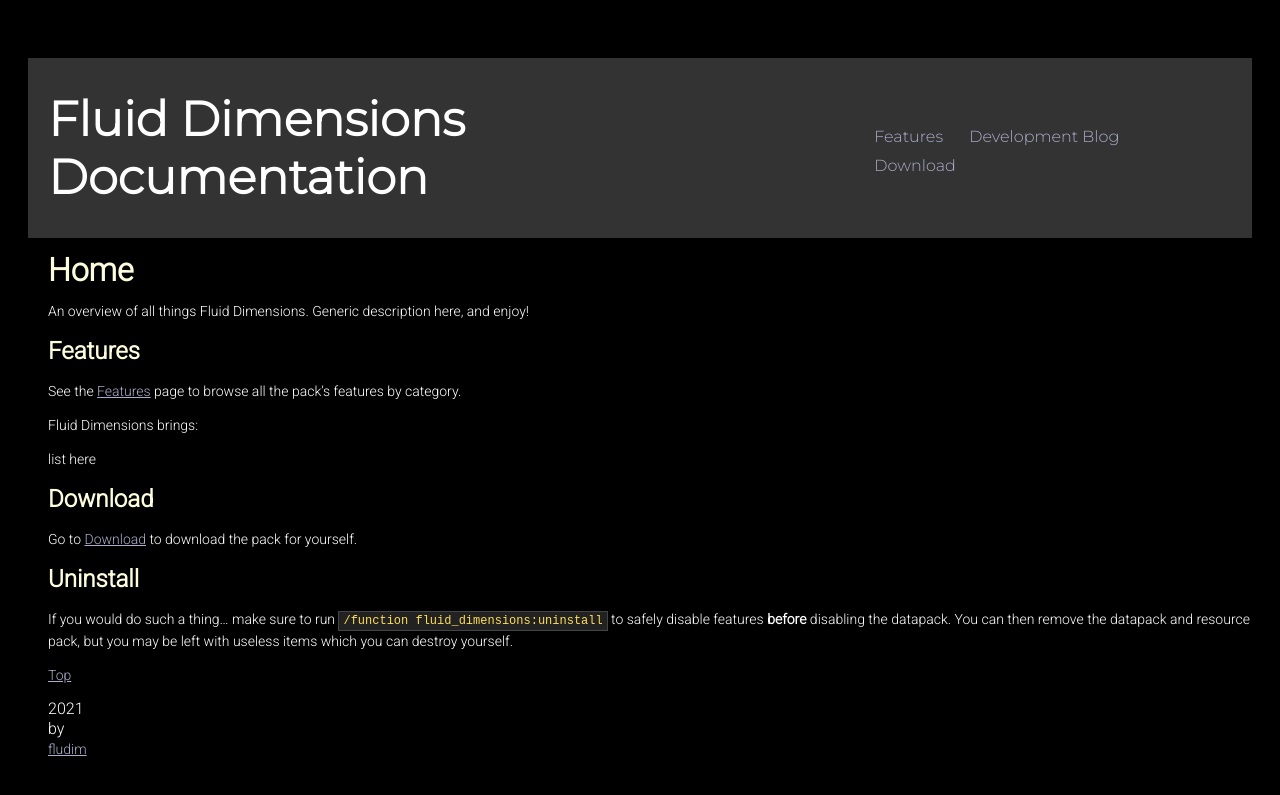
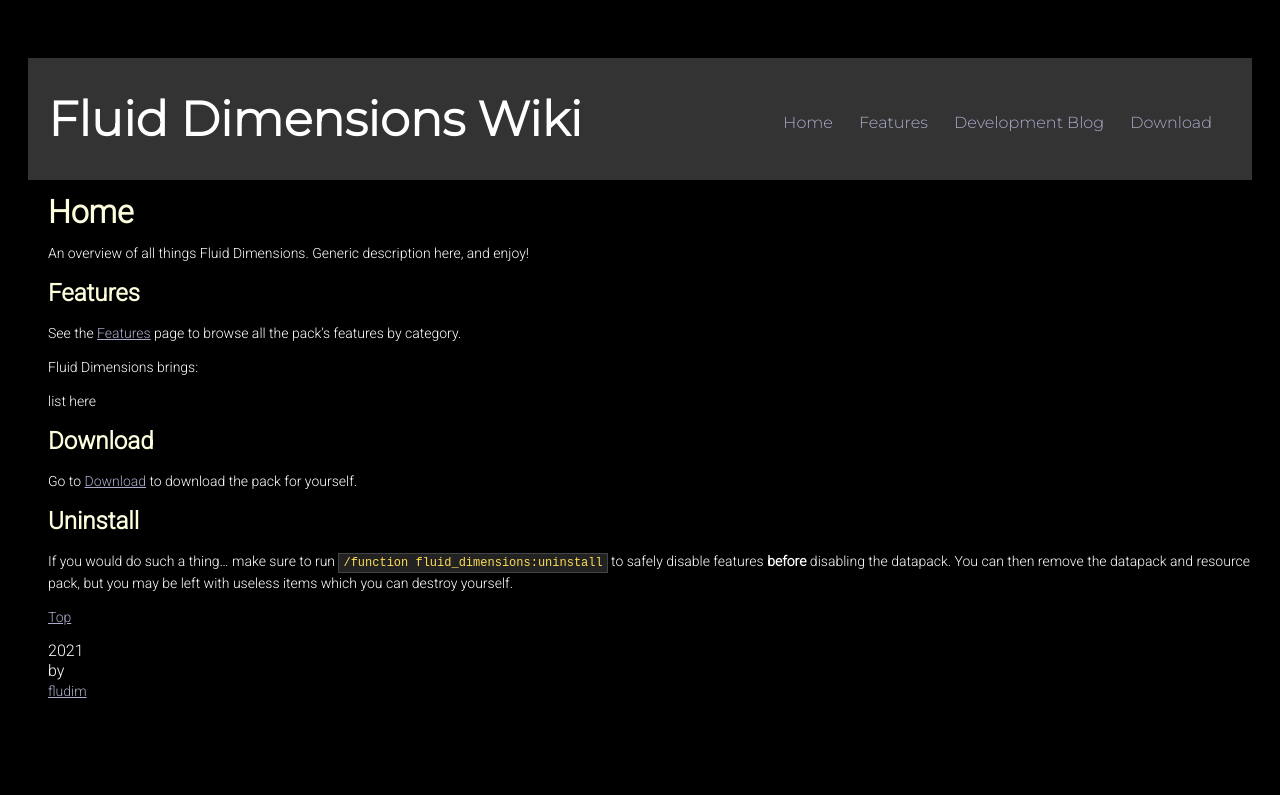
Before and after one commit to fludim/docs, a Jekyll site: the page built from index.md, in a window 1280 px wide. Shown: the top 795 px of the page. Built offline with Jekyll 4.4.1, drawn with Linux system fonts in a browser that asks for light colours; our own code applies the rules of GitHub Pages for plain Markdown files.

Commit message:
fix nav bar links, add home link

```diff
--- a/_layouts/default.html
+++ b/_layouts/default.html
@@ -26,11 +26,12 @@
 <body>
     <header class="page-header" role="banner">
         <div class="nav-bar">
-            <h1 class="project-name">Fluid Dimensions Documentation</h1>
+            <h1 class="project-name">Fluid Dimensions Wiki</h1>
             <ul>
-                <li><a href="https://fludim.github.io/docs/features/">Features</a></li>
+                <li><a href="https://fludim.github.io/docs">Home</a></li>
+                <li><a href="https://fludim.github.io/docs/features">Features</a></li>
                 <li><a href="https://fludim.github.io/docs/devblog">Development Blog</a></li>
-                <li><a href="https://fludim.github.io/docs/download/">Download</a></li>
+                <li><a href="https://fludim.github.io/docs/download">Download</a></li>
             </ul>
         </div>
     </header>
```
